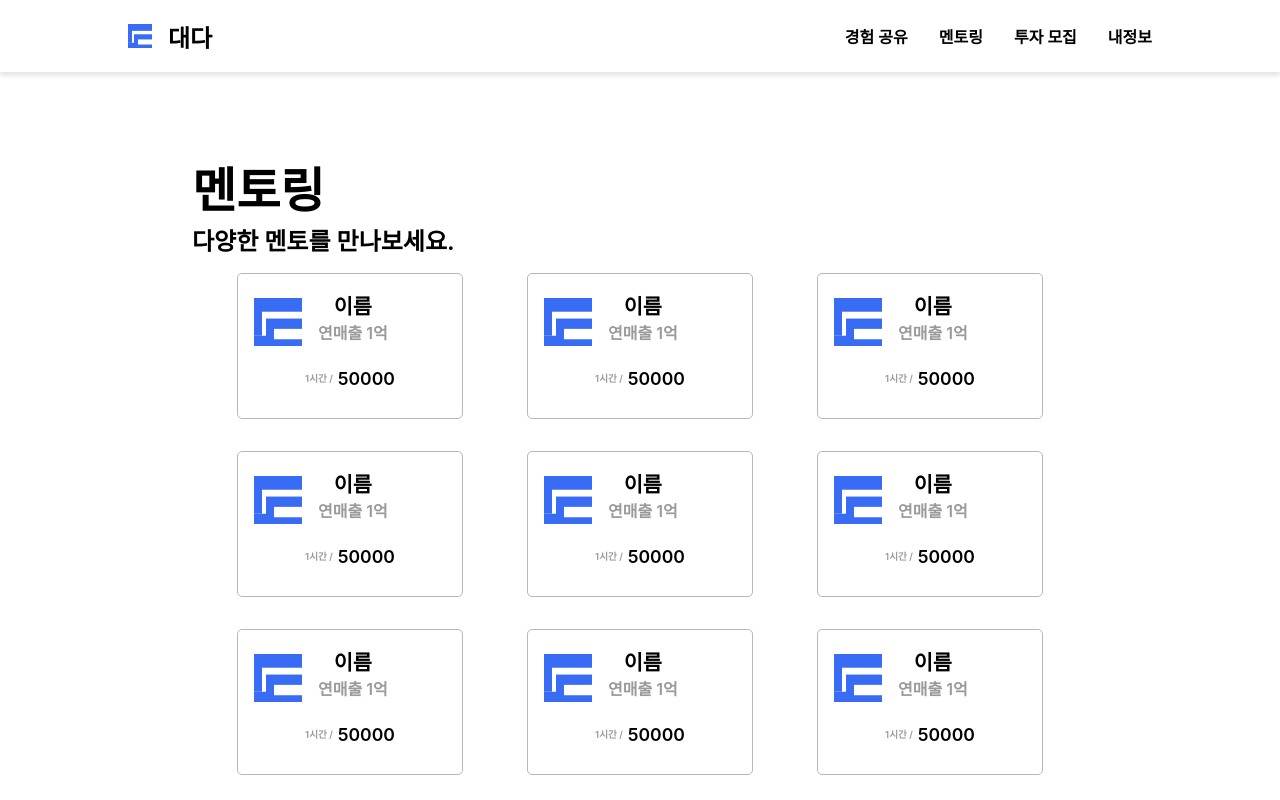
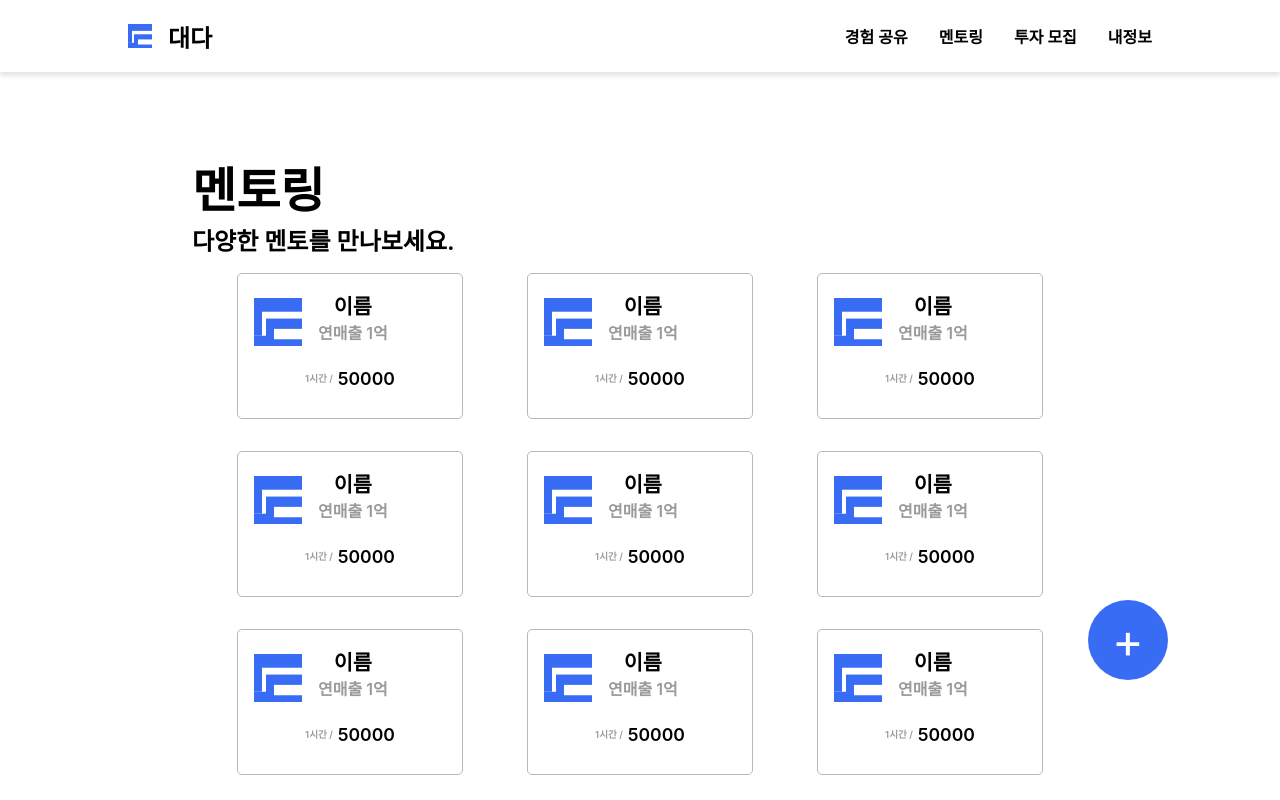
Before and after one commit to khj1030/CO1project, a React (Create React App) app in the folder frontend/: page /mentor in a window 1280 px wide. Shown: the top 800 px of the page. Built offline with nearby package versions, Linux system fonts and the light colour scheme.

Commit message:
Fix :: Routing

```diff
--- a/frontend/src/components/mentoring/Mentoring.tsx
+++ b/frontend/src/components/mentoring/Mentoring.tsx
@@ -3,8 +3,10 @@ import Title from "../common/form/Title";
 import * as S from "../../styles/Form.style";
 import Modal from "./modal/Modal";
 import ContentsBox from "./contentsBox/ContentsBox";
+import { useNavigate } from "react-router-dom";
 
 const Mentoring = () => {
+  const navigate = useNavigate();
   const [isModalActive, setIsModalActive] = useState<boolean>(false);
   const [array, setArray] = useState<string[]>([
     "",
@@ -36,6 +38,9 @@ const Mentoring = () => {
         <S.Background onClick={() => setIsModalActive(false)} />
       )}
       <S.FormBody>
+        <S.AddBtn onClick={() => navigate("/creatementoring")}>
+          <p>+</p>
+        </S.AddBtn>
         {isModalActive && <Modal />}
         <Title title="멘토링" context="다양한 멘토를 만나보세요." />
         <S.ListWrap>
```
